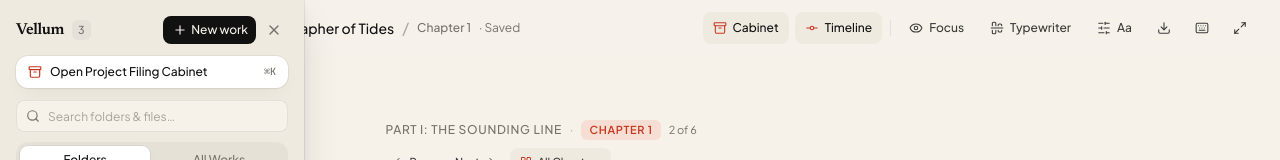
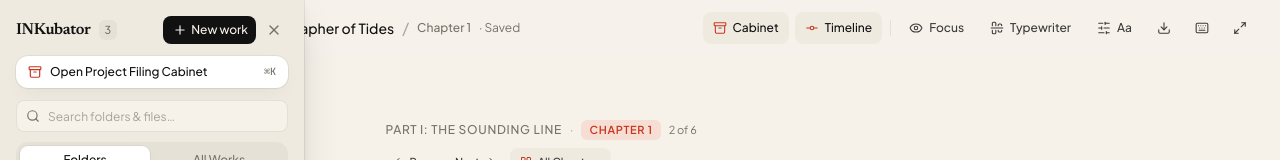
Before and after one commit to pwadeveloper/scribe, a React (Vite) app: page / in a window 1280 px wide. Both pictures are taken after a click on the button 42 px from the left and 28 px from the top of the page. Shown: the top 160 px of the page. Built offline with nearby package versions, Linux system fonts and the light colour scheme.

Commit message:
Rename platform from Vellum to INKubator

```diff
--- a/index.html
+++ b/index.html
@@ -8,7 +8,7 @@
     />
     <meta name="color-scheme" content="light dark" />
     <meta name="theme-color" id="vellum-theme-color" content="#F6F2EA" />
-    <title>Vellum — Distraction-Free Writing</title>
+    <title>INKubator — Distraction-Free Writing</title>
     <link rel="preconnect" href="https://fonts.googleapis.com" />
     <link rel="preconnect" href="https://fonts.gstatic.com" crossorigin />
     <link
--- a/package.json
+++ b/package.json
@@ -1,5 +1,5 @@
 {
-  "name": "vellum-writer",
+  "name": "inkubator",
   "private": true,
   "version": "1.0.0",
   "type": "module",
--- a/src/components/ProjectCabinetView.tsx
+++ b/src/components/ProjectCabinetView.tsx
@@ -833,7 +833,7 @@ export const ProjectCabinetView: React.FC<ProjectCabinetViewProps> = ({
             <div className="mb-1.5 h-1.5 w-14 rounded-full bg-[var(--border-strong)]" />
             <div className="font-mono text-[11px] font-medium uppercase tracking-[0.14em] text-[var(--ink-2)] [font-variant-numeric:tabular-nums]">
               {selectedCategory === 'all'
-                ? 'VELLUM ARCHIVE'
+                ? 'INKUBATOR ARCHIVE'
                 : `${selectedCategory.toUpperCase()} DRAWER`}{' '}
               / {String(filteredDocs.length).padStart(2, '0')}{' '}
               {filteredDocs.length === 1 ? 'FILE' : 'FILES'}
--- a/src/components/SidebarDrawer.tsx
+++ b/src/components/SidebarDrawer.tsx
@@ -576,7 +576,7 @@ export const SidebarDrawer: React.FC<SidebarDrawerProps> = ({
         <div className="mb-3 flex items-center justify-between">
           <div className="flex items-center gap-2">
             <span className="font-serif text-base font-semibold tracking-tight text-[var(--ink-1)]">
-              Vellum
+              INKubator
             </span>
             <span className="rounded-md bg-[var(--bg-subtle)] px-1.5 py-0.5 text-[11px] font-medium text-[var(--ink-3)] [font-variant-numeric:tabular-nums]">
               {documents.length}
--- a/src/storage.ts
+++ b/src/storage.ts
@@ -187,7 +187,7 @@ export const STARTER_ESSAY: DocumentItem = {
   createdAt: Date.now() - 3600_000,
   updatedAt: Date.now() - 1800_000,
   contentHtml: `<p>Every good sentence begins in silence. When the surrounding chrome disappears—when notifications, sidebars, and blinking toolbars step out of the room—thought slows down just enough to find its real cadence.</p>
-<p><strong>Vellum</strong> is a quiet room for writing books, screenplays, and essays. Start typing anywhere and the interface gently recedes, leaving only warm paper and ink. Move your cursor or press <code>Esc</code> whenever you want your tools back.</p>
+<p><strong>INKubator</strong> is a quiet room for writing books, screenplays, and essays. Start typing anywhere and the interface gently recedes, leaving only warm paper and ink. Move your cursor or press <code>Esc</code> whenever you want your tools back.</p>
 <h2>Three Ways to Write</h2>
 <p>Whether you are structuring a multi-chapter novel, formatting dialogue in a screenplay scene, or drafting a long-form essay, the workspace adapts to the form of your work:</p>
 <ul>
```
Also changed, not shown: 1 other file (tests, documents, lock files or other folders).
